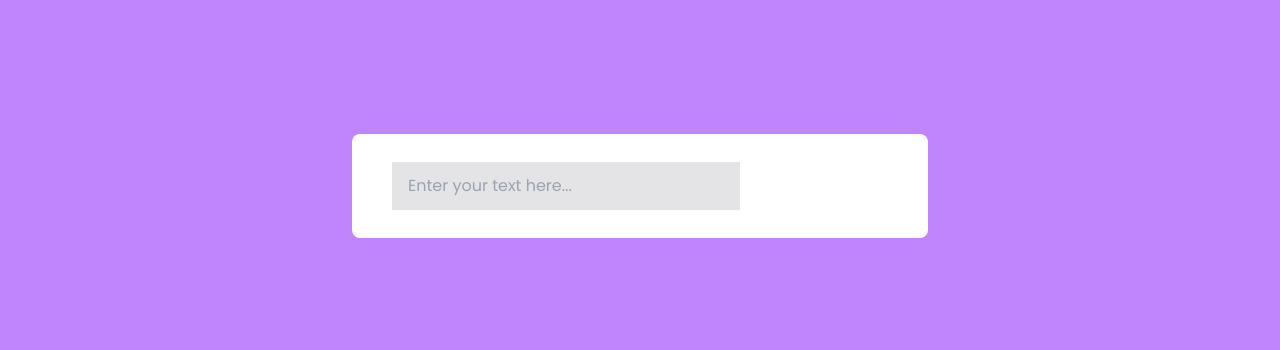
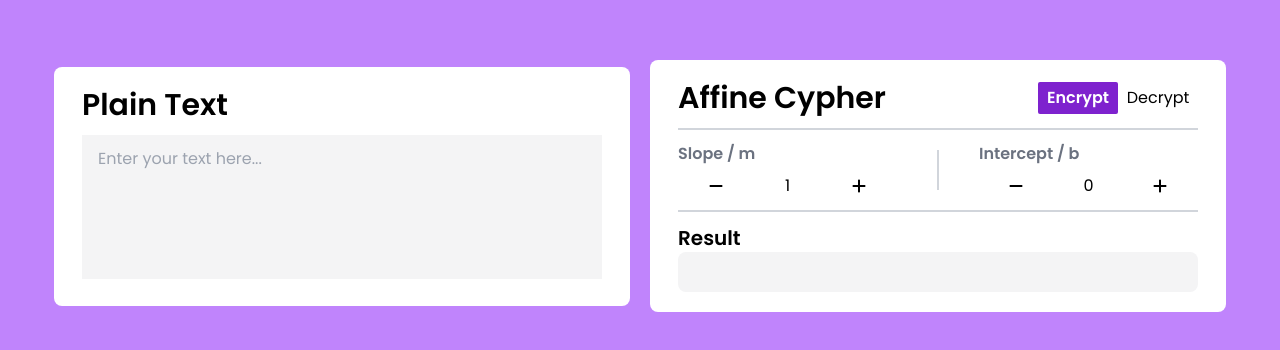
Before and after one commit to kevinssheva/tugas-1-kriptografi-koding, a React (Vite) app: page / in a window 1280 px wide. Shown: the part 214-564 px from the top of the page. Built offline with nearby package versions, Linux system fonts and the light colour scheme.

Commit message:
feat: affine cypher

```diff
--- a/package.json
+++ b/package.json
@@ -11,7 +11,8 @@
   },
   "dependencies": {
     "react": "^18.2.0",
-    "react-dom": "^18.2.0"
+    "react-dom": "^18.2.0",
+    "react-icons": "^5.0.1"
   },
   "devDependencies": {
     "@types/react": "^18.2.56",
--- a/src/App.tsx
+++ b/src/App.tsx
@@ -1,17 +1,24 @@
 import { useState } from "react";
 import "./App.css";
+import Affine from "./components/Affine";
 
 function App() {
   const [input, setInput] = useState("");
+
   return (
-    <div className="w-full h-screen bg-purple-400 flex items-center justify-center">
-      <div className="w-full max-w-xl bg-white py-7 px-10 rounded-lg">
-        <input
+    <div className="w-full h-screen bg-purple-400 flex items-center justify-center gap-5">
+      <div className="w-full max-w-xl bg-white py-5 px-7 rounded-lg">
+        <h1 className="text-3xl font-semibold mb-3">Plain Text</h1>
+        <textarea
           value={input}
           onChange={(e) => setInput(e.target.value)}
-          className="bg-zinc-200 px-4 py-3"
+          className="bg-zinc-100 px-4 py-3 w-full resize-none focus:outline-none"
+          rows={5}
           placeholder="Enter your text here..."
         />
+      </div>
+      <div className="w-full max-w-xl bg-white py-5 px-7 rounded-lg">
+        <Affine input={input} />
       </div>
     </div>
   );
--- /dev/null
+++ b/src/ciphers/AffineCipher.ts
@@ -0,0 +1,57 @@
+function mod(n: number, m: number) {
+  return ((n % m) + m) % m;
+}
+
+function filterAlphabet(inputString: string) {
+  return inputString.replace(/[^a-zA-Z]/g, "");
+}
+
+const encrypt = (text: string, m: number, b: number): string => {
+  const n = 26;
+  let cipherText = "";
+  const filteredString = filterAlphabet(text);
+  for (let i = 0; i < filteredString.length; i++) {
+    let p = filteredString[i].charCodeAt(0);
+    let x;
+    if (p < 97) {
+      p -= 65;
+      x = ((m * p + b) % n) + 65;
+    } else {
+      p -= 97;
+      x = ((m * p + b) % n) + 97;
+    }
+
+    cipherText += String.fromCharCode(x);
+  }
+
+  return cipherText;
+};
+
+const decrypt = (text: string, m: number, b: number): string => {
+  const n = 26;
+  let x = 0; // m^-1
+  let plainText = "";
+  const filteredString = filterAlphabet(text);
+  do {
+    x++;
+  } while ((m * x) % n !== 1);
+
+  for (let i = 0; i < filteredString.length; i++) {
+    let c = filteredString[i].charCodeAt(0);
+    let p;
+
+    if (c < 97) {
+      c -= 65;
+      p = mod(x * (c - b), n) + 65;
+    } else {
+      c -= 97;
+      p = mod(x * (c - b), n) + 97;
+    }
+
+    plainText += String.fromCharCode(p);
+  }
+
+  return plainText;
+};
+
+export { encrypt, decrypt };
--- /dev/null
+++ b/src/components/Affine.tsx
@@ -0,0 +1,95 @@
+import { useMemo, useState } from "react";
+import { encrypt, decrypt } from "../ciphers/AffineCipher";
+import { FaPlus, FaMinus } from "react-icons/fa6";
+import ToggleButton from "./ToggleButton";
+
+const Affine = ({ input }: { input: string }) => {
+  const [isEncrypt, setIsEncrypt] = useState(true);
+  const [mKey, setMKey] = useState(1);
+  const [bKey, setBKey] = useState(0);
+  const result = useMemo(() => {
+    if (isEncrypt) return encrypt(input, mKey, bKey);
+    return decrypt(input, mKey, bKey);
+  }, [bKey, input, isEncrypt, mKey]);
+
+  // eslint-disable-next-line @typescript-eslint/no-explicit-any
+  function gcd(a: number, b: number): any {
+    return b === 0 ? a : gcd(b, a % b);
+  }
+
+  const handleIncM = (m: number) => {
+    if (gcd(m, 26) !== 1) {
+      handleIncM(m + 1);
+      return;
+    }
+    setMKey(m);
+  };
+
+  const handleDecM = (m: number) => {
+    if (m === 0) return;
+    if (gcd(m, 26) !== 1) {
+      handleDecM(m - 1);
+      return;
+    }
+    setMKey(m);
+  };
+
+  const handleDecB = () => {
+    if (bKey === 0) return;
+
+    setBKey((prev) => (prev -= 1));
+  };
+
+  return (
+    <div className="w-full h-full">
+      <div className="flex justify-between items-center">
+        <h1 className="text-3xl font-semibold">Affine Cypher</h1>
+        <ToggleButton isEncrypt={isEncrypt} setIsEncrypt={setIsEncrypt} />
+      </div>
+      <div className="w-full border-b-2 border-gray-300 my-3"></div>
+      <div className="w-full gap-10 flex">
+        <div className="flex-1">
+          <p className="font-semibold text-gray-500">Slope / m</p>
+          <div className="flex justify-around items-center mt-2">
+            <div
+              className="cursor-pointer"
+              onClick={() => handleDecM(mKey - 1)}
+            >
+              <FaMinus />
+            </div>
+            <p>{mKey}</p>
+            <div
+              className="cursor-pointer"
+              onClick={() => handleIncM(mKey + 1)}
+            >
+              <FaPlus />
+            </div>
+          </div>
+        </div>
+        <div className="h-10 border-x-[1px] self-center border-gray-300"></div>
+        <div className="flex-1">
+          <p className="font-semibold text-gray-500">Intercept / b</p>
+          <div className="flex justify-around items-center mt-2">
+            <div className="cursor-pointer" onClick={handleDecB}>
+              <FaMinus />
+            </div>
+            <p>{bKey}</p>
+            <div
+              className="cursor-pointer"
+              onClick={() => setBKey((prev) => (prev += 1))}
+            >
+              <FaPlus />
+            </div>
+          </div>
+        </div>
+      </div>
+      <div className="w-full border-b-2 border-gray-300 my-3"></div>
+      <h2 className="text-xl font-semibold">Result</h2>
+      <div className="w-full min-h-10 bg-zinc-100 rounded-lg p-5">
+        <p>{result}</p>
+      </div>
+    </div>
+  );
+};
+
+export default Affine;
--- /dev/null
+++ b/src/components/ToggleButton.tsx
@@ -0,0 +1,35 @@
+const ToggleButton = ({
+  isEncrypt,
+  setIsEncrypt,
+}: {
+  isEncrypt: boolean;
+  setIsEncrypt: (isEncrypt: boolean) => void;
+}) => {
+  return (
+    <div className="flex relative cursor-pointer">
+      <p
+        className={`${
+          isEncrypt ? "font-semibold text-white" : "font-normal text-black"
+        } z-20 w-[5rem] text-center transition py-1`}
+        onClick={() => setIsEncrypt(true)}
+      >
+        Encrypt
+      </p>
+      <p
+        className={`${
+          !isEncrypt ? "font-semibold text-white" : "font-normal text-black"
+        } z-20 w-[5rem] text-center transition py-1`}
+        onClick={() => setIsEncrypt(false)}
+      >
+        Decrypt
+      </p>
+      <div
+        className={`${
+          !isEncrypt && "translate-x-full"
+        } absolute bg-purple-700 w-1/2 h-full z-10 left-0 top-0 rounded-sm transition-all`}
+      ></div>
+    </div>
+  );
+};
+
+export default ToggleButton;
```
Also changed, not shown: 1 other file (tests, documents, lock files or other folders).
